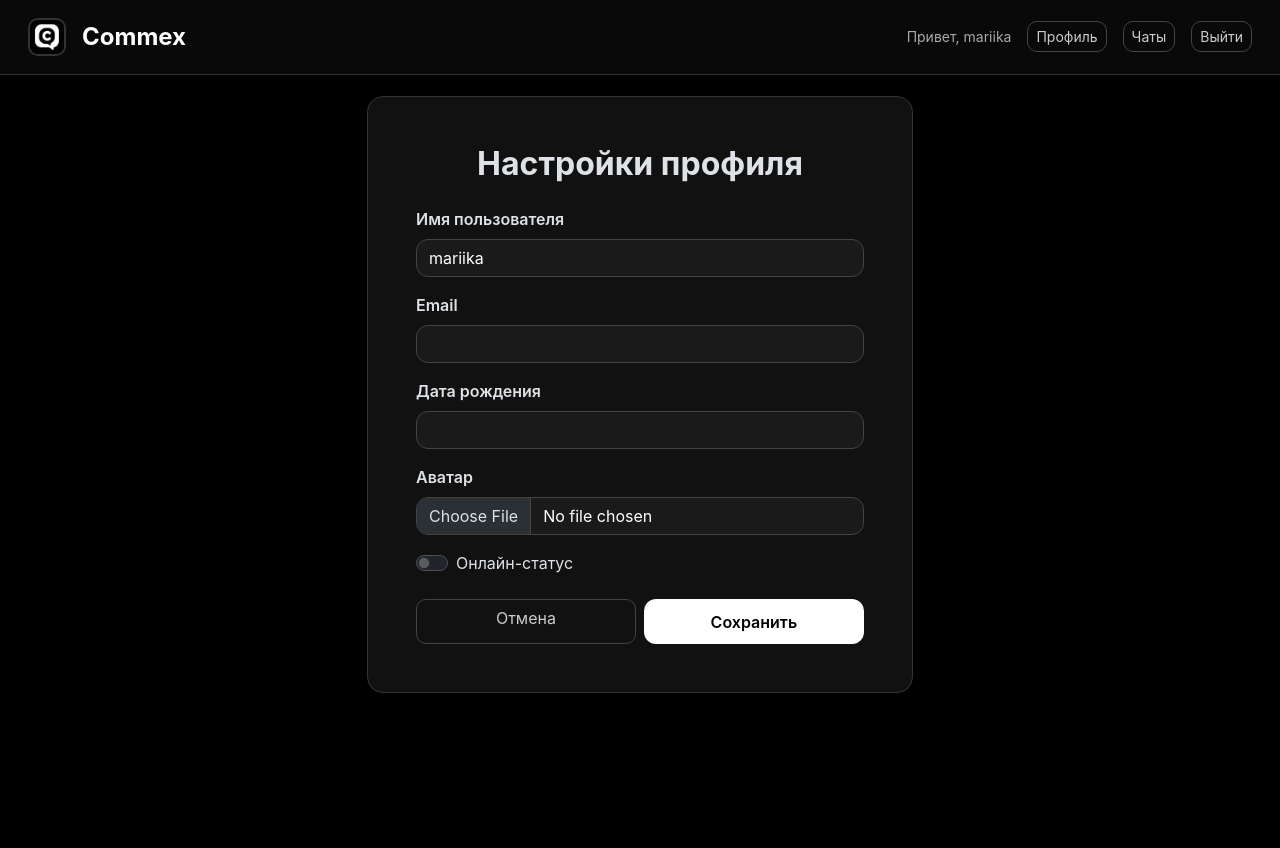
After one commit to HunterXIII/CommexProject, a Django app: page /profile/edit/ in a window 1280 px wide. The commit adds this page. Run offline with Django 5.2, Linux system fonts and the light colour scheme; a user stored in the database is signed in; parts of the project's set-up code (start-up, migrations or seed data) failed here and were passed over.

Commit message:
Добавил редактирование профиля и docstrings

```diff
--- a/main/admin.py
+++ b/main/admin.py
@@ -8,6 +8,8 @@ from .models import MessengerUser, Chat, TextMessage
 
 @admin.register(MessengerUser)
 class MessengerUserAdmin(UserAdmin):
+    """Настройки отображения и редактирования пользователей в админке."""
+
     add_form = MessengerUserCreationForm
     form = MessengerUserChangeForm
     model = MessengerUser
--- a/main/forms.py
+++ b/main/forms.py
@@ -5,6 +5,8 @@ from .models import MessengerUser
 
 
 class MessengerUserCreationForm(UserCreationForm):
+    """Форма регистрации нового пользователя мессенджера."""
+
     class Meta(UserCreationForm.Meta):
         model = MessengerUser
         fields = ('username', 'email', 'birthday', 'profile_image')
@@ -22,6 +24,20 @@ class MessengerUserCreationForm(UserCreationForm):
 
 
 class MessengerUserChangeForm(UserChangeForm):
+    """Форма редактирования профиля."""
+
+    password = None
+
     class Meta:
         model = MessengerUser
         fields = ('username', 'email', 'birthday', 'profile_image', 'status')
+
+    def __init__(self, *args, **kwargs):
+        super().__init__(*args, **kwargs)
+        for field_name, field in self.fields.items():
+            widget = field.widget
+            if isinstance(widget, forms.CheckboxInput):
+                widget.attrs.update({'class': 'form-check-input'})
+            else:
+                widget.attrs.update({'class': 'form-control'})
+            field.help_text = None
--- a/main/mixins.py
+++ b/main/mixins.py
@@ -1,6 +1,7 @@
 from django.contrib.auth.mixins import PermissionRequiredMixin
 
 class ChatAccessMixin(PermissionRequiredMixin):
+    """Проверяет, что текущий пользователь является участником чата."""
 
     def has_permission(self):
         chat = self.get_object()
--- a/main/models.py
+++ b/main/models.py
@@ -4,6 +4,7 @@
 # Create your models here.
 
 class MessengerUser(AbstractUser):
+    """Профиль пользователя мессенджера."""
 
     birthday = models.DateField(blank=True, null=True, verbose_name="Дата рождения")
     status = models.BooleanField(default=False)
@@ -14,6 +15,7 @@
 
 
 class Chat(models.Model):
+    """Диалог между пользователями."""
     # user1 = models.ForeignKey(MessengerUser, on_delete=models.CASCADE, related_name='user1')
     # user2 = models.ForeignKey(MessengerUser, on_delete=models.CASCADE, related_name='user2')
 
@@ -47,6 +49,7 @@
 
 
 class TextMessage(models.Model):
+    """Сообщение внутри чата."""
     content = models.TextField()
     date_of_sending = models.DateTimeField(auto_now_add=True)  # уже исправили раньше
     chat = models.ForeignKey(Chat, on_delete=models.CASCADE, related_name='messages')  # ← добавь related_name
--- a/main/templates/main/base.html
+++ b/main/templates/main/base.html
@@ -147,6 +147,7 @@
             <div class="d-flex align-items-center gap-3">
                 {% if user.is_authenticated %}
                 <span class="text-muted small">Привет, {{ user.username }}</span>
+                <a href="{% url 'profile' user.pk %}" class="btn btn-outline-light btn-sm">Профиль</a>
                 <a href="{% url 'chat_list' %}" class="btn btn-outline-light btn-sm">Чаты</a>
                 <form method="post" action="{% url 'logout' %}">{% csrf_token %}<button type="submit" class="btn btn-outline-light btn-sm">Выйти</button></form>
                 {% else %}
--- /dev/null
+++ b/main/templates/main/profile_edit.html
@@ -0,0 +1,64 @@
+{% extends 'main/base.html' %}
+{% block title %}Редактировать профиль{% endblock %}
+
+{% block content %}
+<div class="row justify-content-center">
+    <div class="col-md-8 col-lg-6">
+        <div class="card p-4 p-md-5">
+            <h2 class="fw-bold text-center mb-4">Настройки профиля</h2>
+
+            <form method="post" enctype="multipart/form-data">
+                {% csrf_token %}
+
+                <div class="mb-3">
+                    <label class="form-label fw-semibold">Имя пользователя</label>
+                    {{ form.username }}
+                    {% if form.username.errors %}
+                    <div class="text-danger small mt-1">{{ form.username.errors|join:" " }}</div>
+                    {% endif %}
+                </div>
+
+                <div class="mb-3">
+                    <label class="form-label fw-semibold">Email</label>
+                    {{ form.email }}
+                    {% if form.email.errors %}
+                    <div class="text-danger small mt-1">{{ form.email.errors|join:" " }}</div>
+                    {% endif %}
+                </div>
+
+                <div class="mb-3">
+                    <label class="form-label fw-semibold">Дата рождения</label>
+                    {{ form.birthday }}
+                    {% if form.birthday.errors %}
+                    <div class="text-danger small mt-1">{{ form.birthday.errors|join:" " }}</div>
+                    {% endif %}
+                </div>
+
+                <div class="mb-3">
+                    <label class="form-label fw-semibold">Аватар</label>
+                    {{ form.profile_image }}
+                    {% if form.profile_image.errors %}
+                    <div class="text-danger small mt-1">{{ form.profile_image.errors|join:" " }}</div>
+                    {% endif %}
+                </div>
+
+                <div class="form-check form-switch mb-4">
+                    {{ form.status }}
+                    <label class="form-check-label" for="{{ form.status.id_for_label }}">Онлайн-статус</label>
+                </div>
+
+                {% if form.non_field_errors %}
+                <div class="alert alert-danger">
+                    {{ form.non_field_errors|join:" " }}
+                </div>
+                {% endif %}
+
+                <div class="d-flex gap-2">
+                    <a href="{% url 'profile' request.user.pk %}" class="btn btn-outline-light w-50">Отмена</a>
+                    <button type="submit" class="btn btn-primary w-50">Сохранить</button>
+                </div>
+            </form>
+        </div>
+    </div>
+</div>
+{% endblock %}
--- a/main/urls.py
+++ b/main/urls.py
@@ -15,5 +15,6 @@ urlpatterns = [
 
     path('chat/<int:chat_id>/delete/', ChatDeleteView.as_view(), name='delete_chat'),
     path('message/<int:message_id>/delete/', MessageDeleteView.as_view(), name='delete_message'),
-    path('profile/<int:pk>', ProfileView.as_view(), name='profile'),
+    path('profile/edit/', ProfileUpdateView.as_view(), name='profile_edit'),
+    path('profile/<int:pk>/', ProfileView.as_view(), name='profile'),
 ]
--- a/main/views.py
+++ b/main/views.py
@@ -15,10 +15,14 @@ from django.views import View
 from .crypto.aes import decrypt_message
 
 class HomeView(TemplateView):
+    """Отображает главную страницу с описанием сервиса."""
+
     template_name = "main/home.html"
 
 
 class RegisterView(FormView):
+    """Обрабатывает регистрацию и автоматический вход после создания аккаунта."""
+
     template_name = "main/registration/register.html"
     form_class = MessengerUserCreationForm
     success_url = reverse_lazy('chat_list')
@@ -30,6 +34,8 @@ class RegisterView(FormView):
 
 
 class UserLoginView(DjangoLoginView):
+    """Вход в аккаунт."""
+
     template_name = "main/registration/login.html"
     authentication_form = AuthenticationForm
 
@@ -38,10 +44,14 @@ class UserLoginView(DjangoLoginView):
 
 
 class UserLogoutView(DjangoLogoutView):
+    """Выход из аккаунта."""
+
     next_page = 'home'
 
 
 class ChatListView(ListView):
+    """Показывает все чаты, в которых участвует текущий пользователь."""
+
     model = Chat
     template_name = "main/chats/chat_list.html"
 
@@ -58,6 +68,8 @@ class ChatListView(ListView):
 
 
 class ChatSearchList(ListView):
+    """Позволяет искать пользователей для создания нового чата."""
+
     model = MessengerUser
     template_name = "main/chats/search.html"
 
@@ -70,8 +82,9 @@ class ChatSearchList(ListView):
             context["search_users"] = MessengerUser.objects.none()
         return context
 
+class ChatView(ChatAccessMixin, DetailView):
+    """Отображает конкретный чат."""
 
-class ChatView(ChatAccessMixin, DetailView):
     model = Chat
     template_name = "main/chats/chat_detail.html"
     context_object_name = "chat"
@@ -100,6 +113,8 @@ class ChatView(ChatAccessMixin, DetailView):
 
 
 class StartChatView(LoginRequiredMixin, View):
+    """Создаёт или находит чат между двумя пользователями."""
+
     http_method_names = ['post']
 
     def post(self, request, user_id, *args, **kwargs):
@@ -121,6 +136,8 @@ class StartChatView(LoginRequiredMixin, View):
 
 
 class MessageDeleteView(LoginRequiredMixin, DeleteView):
+    """Даёт автору возможность удалить собственное сообщение."""
+
     model = TextMessage
     template_name = "main/chats/delete_confirm.html"
     context_object_name = "message"
@@ -150,6 +167,8 @@ class MessageDeleteView(LoginRequiredMixin, DeleteView):
 
 
 class ChatDeleteView(LoginRequiredMixin, DeleteView):
+    """Удаляет весь чат по подтверждению участника."""
+
     model = Chat
     template_name = "main/chats/delete_confirm.html"
     context_object_name = "chat"
@@ -181,6 +200,23 @@ class ChatDeleteView(LoginRequiredMixin, DeleteView):
 
 
 class ProfileView(DetailView):
+    """Показывает профиль пользователя."""
+
     model = MessengerUser
     template_name = "main/profile.html"
     context_object_name = "profile"
+
+
+class ProfileUpdateView(LoginRequiredMixin, UpdateView):
+    """Предоставляет форму редактирования для текущего пользователя."""
+
+    model = MessengerUser
+    form_class = MessengerUserChangeForm
+    template_name = "main/profile_edit.html"
+    context_object_name = "profile"
+
+    def get_object(self, queryset=None):
+        return self.request.user
+
+    def get_success_url(self):
+        return reverse('profile', args=[self.request.user.pk])
```
Also changed, not shown: main/consumers.py (+18 -11 lines), main/crypto/aes.py (+5 -10 lines), main/templates/main/profile.html (+35 -12 lines).
